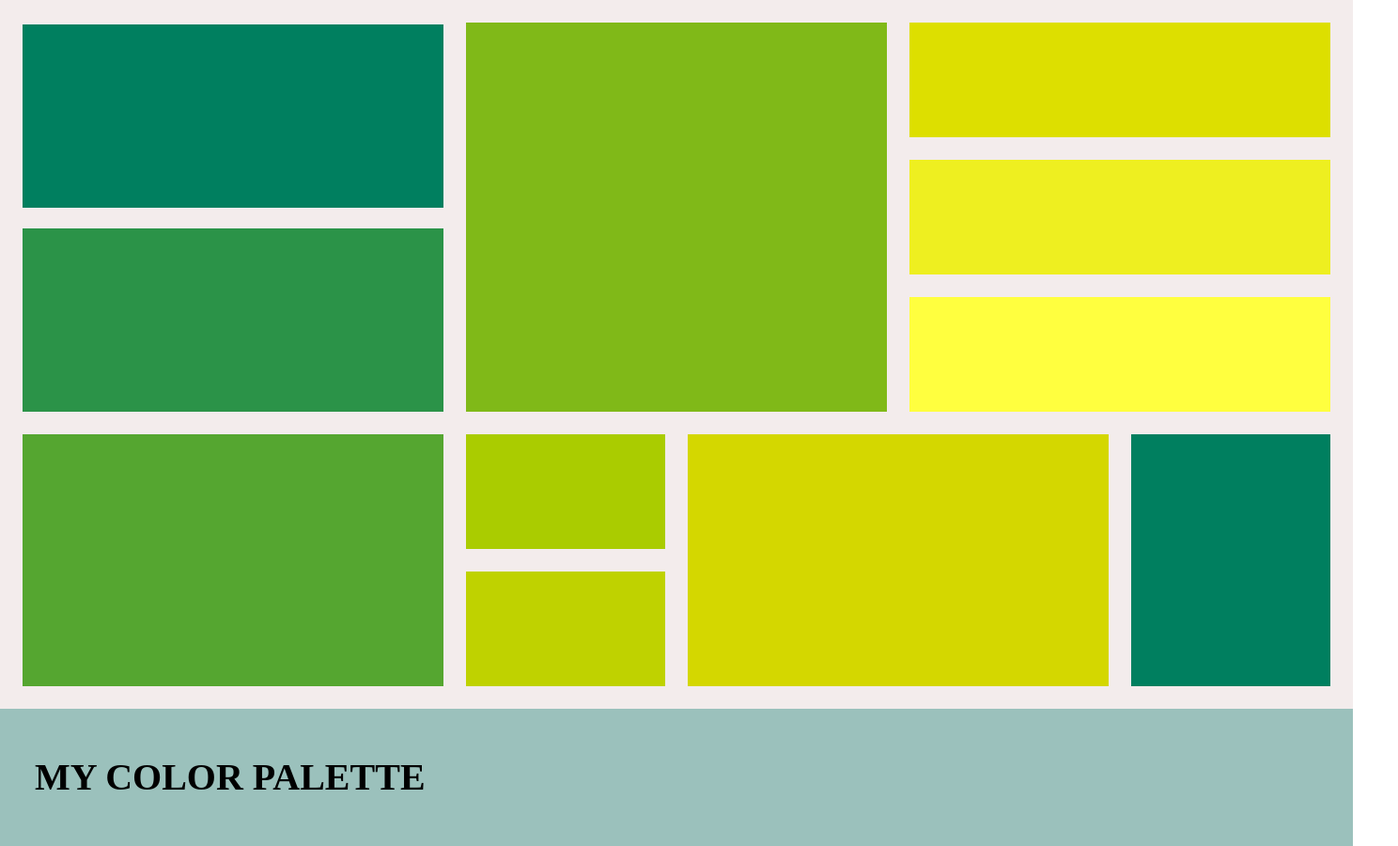
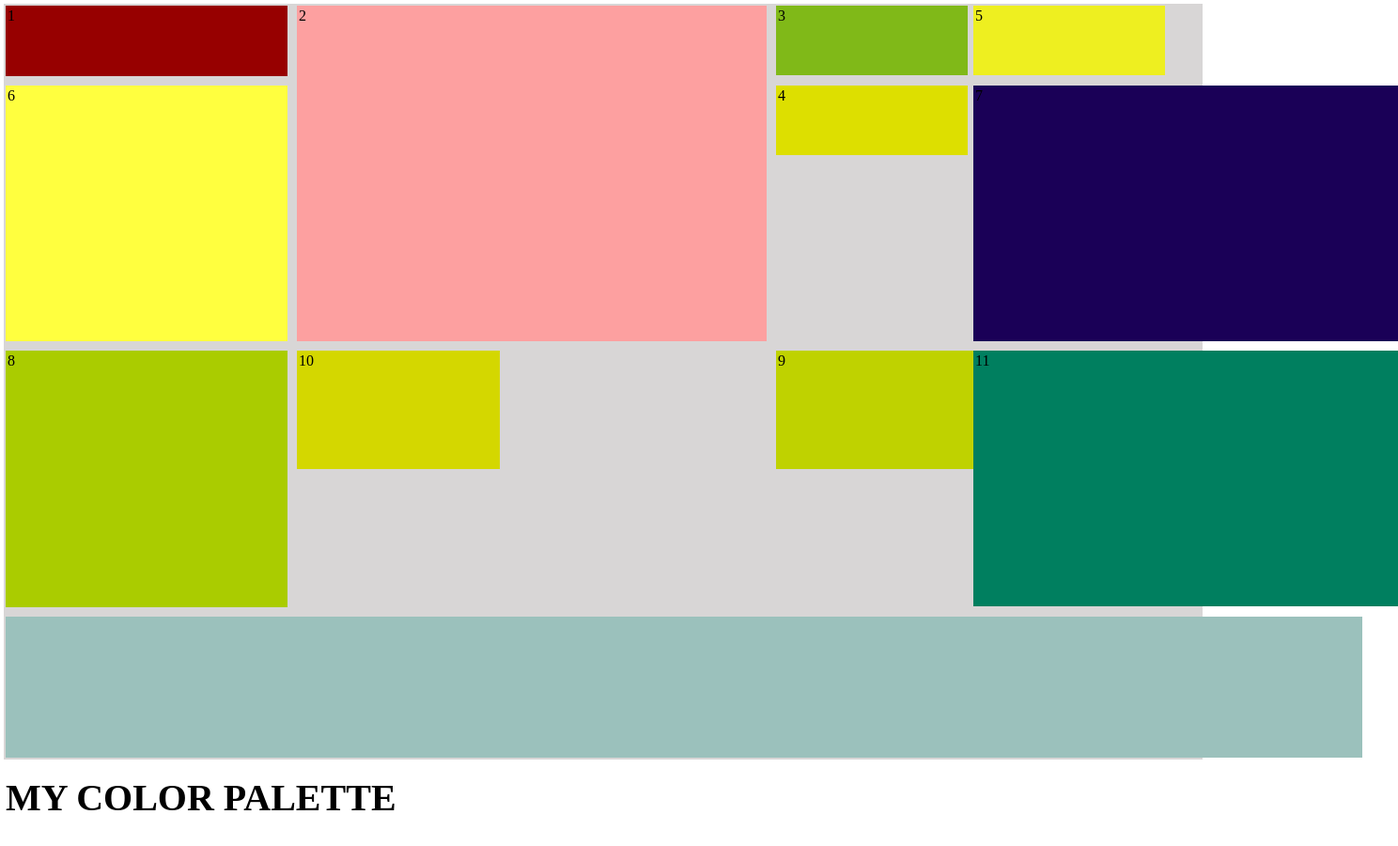
Before and after one commit to murtaz69/homework, a plain HTML site: page color-palette/index.html in a window 1280 px wide. Shown: the whole page at 94% size, 1488 px wide, since content can reach past the window. Drawn offline with Linux system fonts and the light colour scheme.

Commit message:
color-paltte-nime-kare

```diff
--- a/color-palette/index.html
+++ b/color-palette/index.html
@@ -8,17 +8,17 @@
 </head>
 <body>
     <div class="container">
-        <div class="first-box"></div>
-        <div class="second-box"></div>
-        <div class="third-box"></div>
-        <div class="fourth"></div>
-        <div class="fifth"></div>
-        <div class="sixth"></div>
-        <div class="seventh"></div>
-        <div class="eighth"></div>
-        <div class="ninth"></div>
-        <div class="tenth"></div>
-        <div class="eleventh"></div>
+        <div class="first-box">1</div>
+        <div class="second-box">2</div>
+        <div class="third-box">3</div>
+        <div class="fourth">4</div>
+        <div class="fifth">5</div>
+        <div class="sixth">6</div>
+        <div class="seventh">7</div>
+        <div class="eighth">8</div>
+        <div class="ninth">9</div>
+        <div class="tenth">10</div>
+        <div class="eleventh">11</div>
         <div class="text"></div>
  </div>
  <h1>MY COLOR PALETTE</h1>
--- a/color-palette/style/style.css
+++ b/color-palette/style/style.css
@@ -1,115 +1,90 @@
 *{
-    margin: 0;
-    padding: 0;
+    margin: 0px;
+    padding: 2px;
 }
 .container{
-position: relative;
-width: 1440px;
-height: 900px;
-background: #f3ecec;
+width: 100%;
+height: 100vh;
+display: grid;
+grid-template-columns: 300px 500px 200px;
+grid-template-rows:300px 500px 200;
+background: #d8d6d6;
+grid-column-gap: 10px;
+grid-row-gap: 10px;
+
 }
 .first-box{
- position: absolute;
-width: 448px;
-height: 195px;
-left: 24px;
-top: 26px;
-background: #007F5F;
+    background: #970000;
+ grid-row: 1/2;
+
 }
 .second-box{
-position: absolute;
-width: 448px;
-height: 195px;
-left: 24px;
-top: 243px;
-background: #2B9348;
+background: #fda0a0;
+grid-row-start: 1;
+grid-row-end: 3;
+
+
 }
 .third-box{
-    position: absolute;
-width: 448px;
-height: 414px;
-left: 496px;
-top: 24px;
 background: #80B918;
+grid-row: 1/1;
+width: 200px;
+height: 70px;
+
+
 }
 .fourth{
-position: absolute;
-width: 448px;
-height: 122px;
-left: 968px;
-top: 24px;
 background: #DDDF00;
+width: 200px;
+height: 70px;
+grid-row: 2;
+grid-column: 3 ;
+
 }
 .fifth{
- position: absolute;
-width: 448px;
-height: 122px;
-left: 968px;
-top: 170px;
 background: #EEEF20;
+width: 200px;
+height: 70px;
+grid-row: 1;
+grid-column: ;
 }
 .sixth{
-    position: absolute;
-    width: 448px;
-    height: 122px;
-    left: 968px;
-    top: 316px;
     background: #FFFF3F;
+
 }
 .seventh{
-position: absolute;
+background: #1a0057;
+
 width: 448px;
 height: 268px;
-left: 24px;
-top: 462px;
-background: #55A630;
 }
 .eighth{
-    position: absolute;
-    width: 212px;
-    height: 122px;
-    left: 496px;
-    top: 462px;
     background: #AACC00;
+
 }
 .ninth{
-position: absolute;
+background: #BFD200;
 width: 212px;
 height: 122px;
-left: 496px;
-top: 608px;
-background: #BFD200;
 }
 .tenth{
-    position: absolute;
+    background: #D4D700;
+    grid-row: 3;
+    grid-column: 2;
+    width: 212px;
+height: 122px;
+}
+.eleventh{
+    background: #007F5F;
     width: 448px;
     height: 268px;
-    left: 732px;
-    top: 462px;
-    background: #D4D700;
-}
-.eleventh{
-    position: absolute;
-    width: 212px;
-    height: 268px;
-    left: 1204px;
-    top: 462px;
-    background: #007F5F;
 }
 .text{
-position: absolute;
+background: #9BC1BC;
 width: 1440px;
 height: 146px;
-left: 0px;
-top: 754px;
-background: #9BC1BC;
 }
 h1{
-    position: absolute;
-    width: 649px;
-    height: 78px;
-    left: 37px;
-    top: 788px;
     font-style: normal;
     font-weight: bold;
     font-size: 40px;
```
Also changed, not shown: New Text Document.txt (deleted), color-palette.txt (added), 1 other file.
